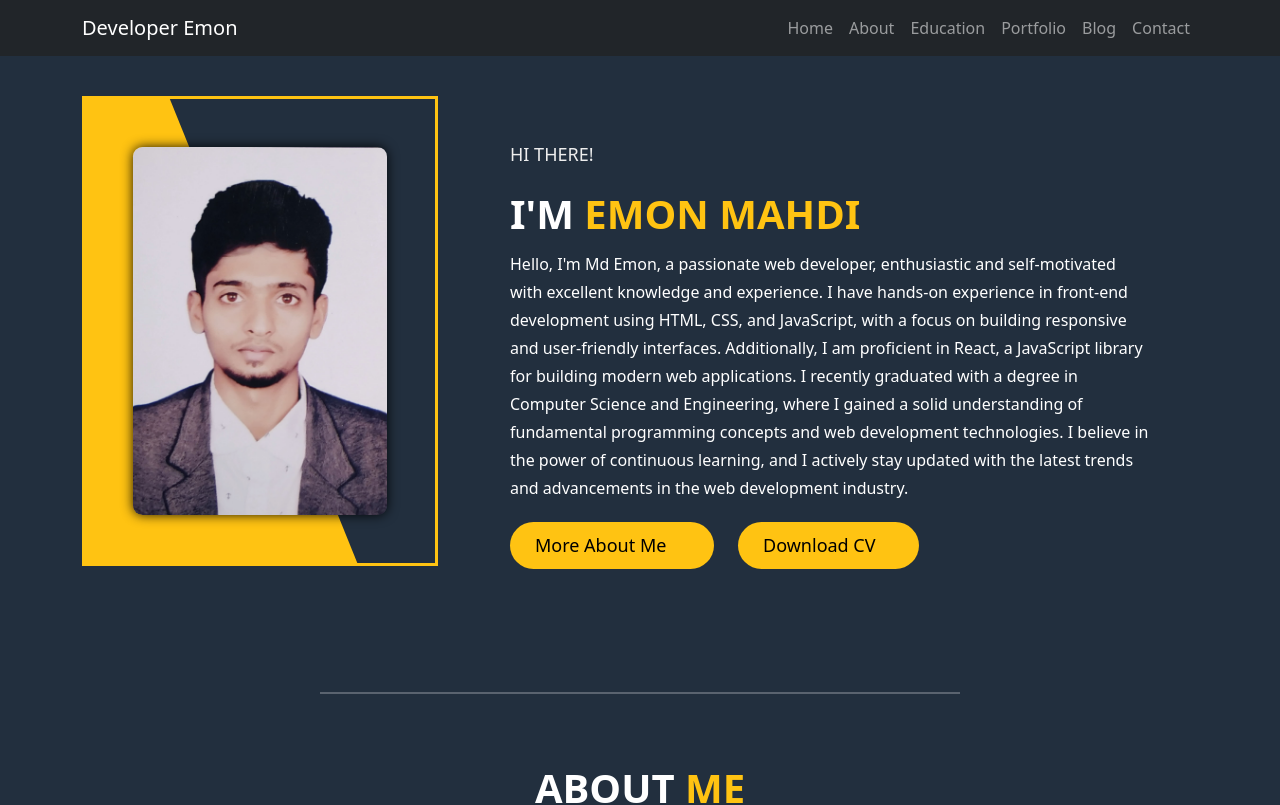
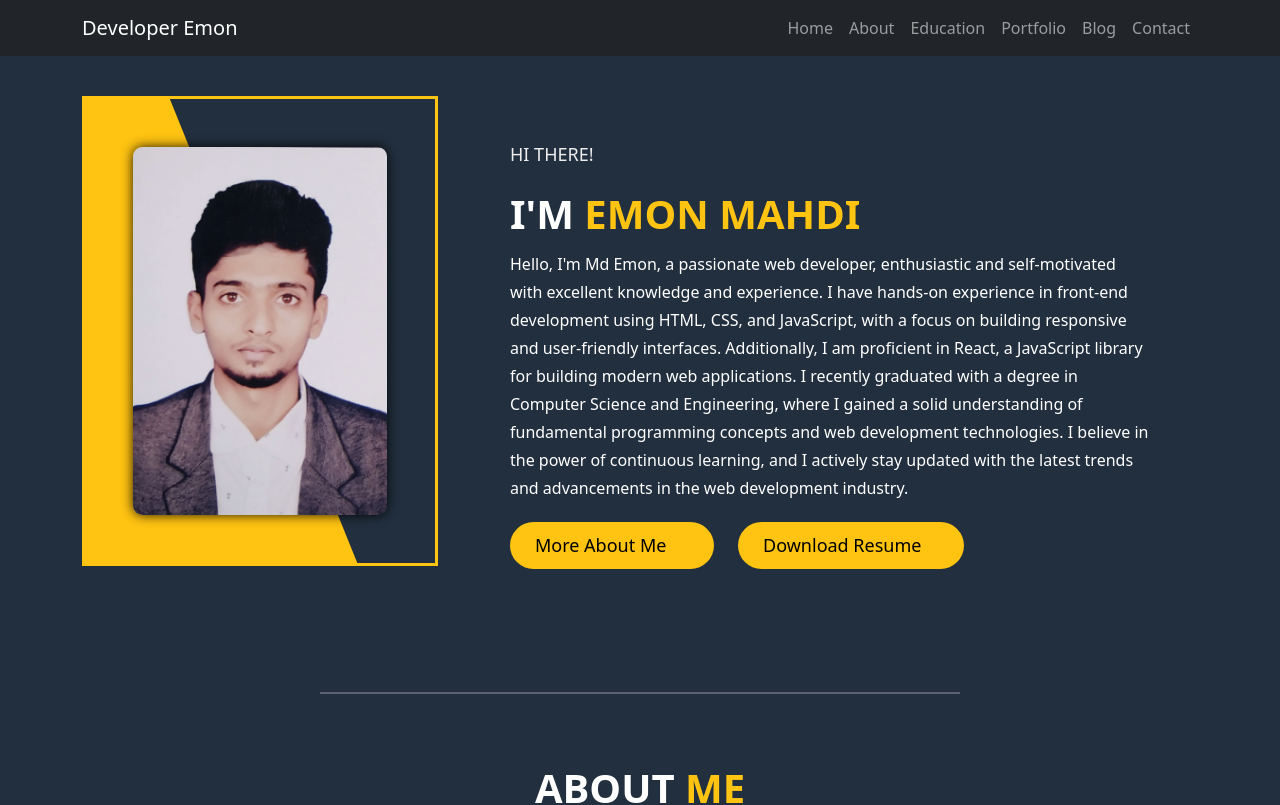
Before and after one commit to emonmahdi/my-portfolio-react-bootstarp, a React (Create React App) app: page / in a window 1280 px wide. Shown: the top 805 px of the page. Built offline with nearby package versions, Linux system fonts and the light colour scheme.

Commit message:
resume update

```diff
--- a/src/components/Home/HeaderBanner/HeaderBanner.js
+++ b/src/components/Home/HeaderBanner/HeaderBanner.js
@@ -33,8 +33,8 @@
                 </a>
               </button>
               <button className="btn btn-warning">
-                <a href="https://drive.google.com/file/d/1gtbp3utNTnUNXAVSuIWxlGP9XhBbsIkE/view" target='_blank'>
-                  Download CV<i><FaFilePdf /></i>
+                <a href="https://drive.google.com/file/d/1gtbp3utNTnUNXAVSuIWxlGP9XhBbsIkE/view?usp=share_link" target='_blank'>
+                  Download Resume<i><FaFilePdf /></i>
                 </a>
               </button>
             </div>
```
